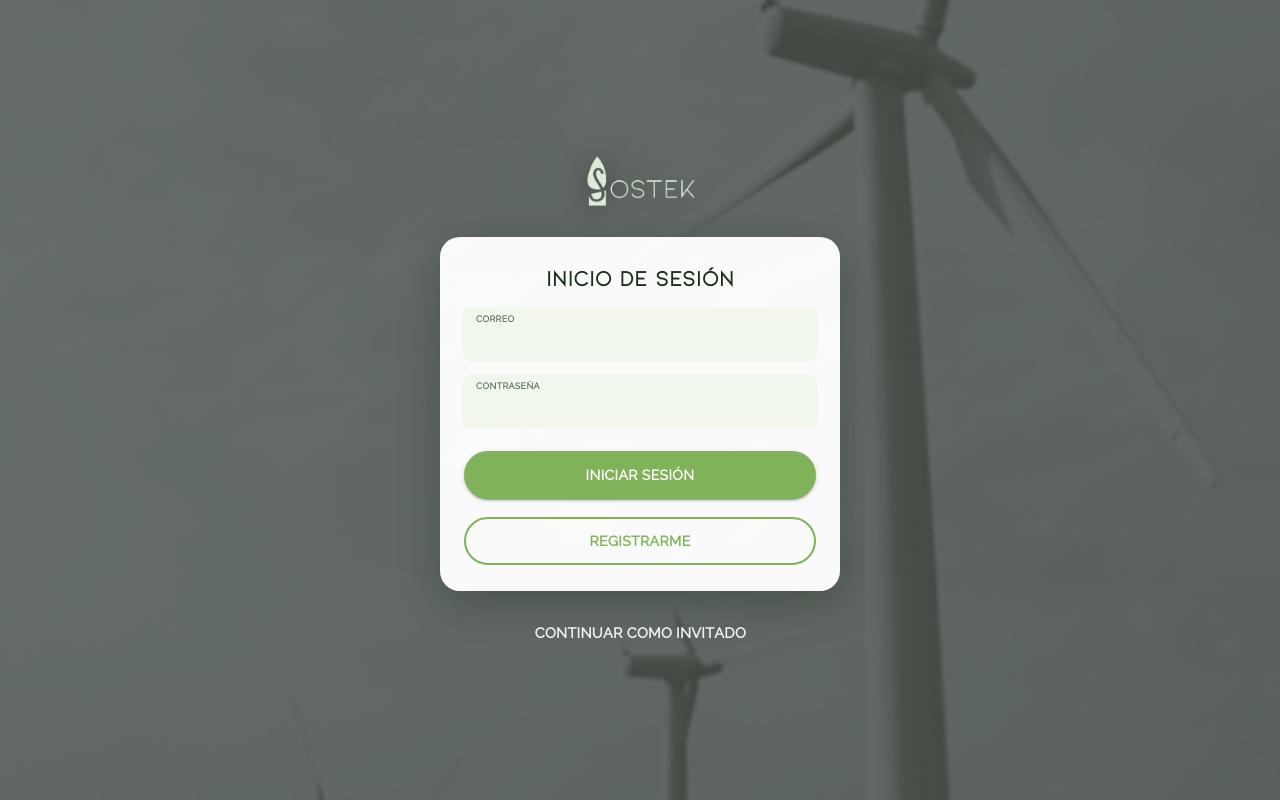
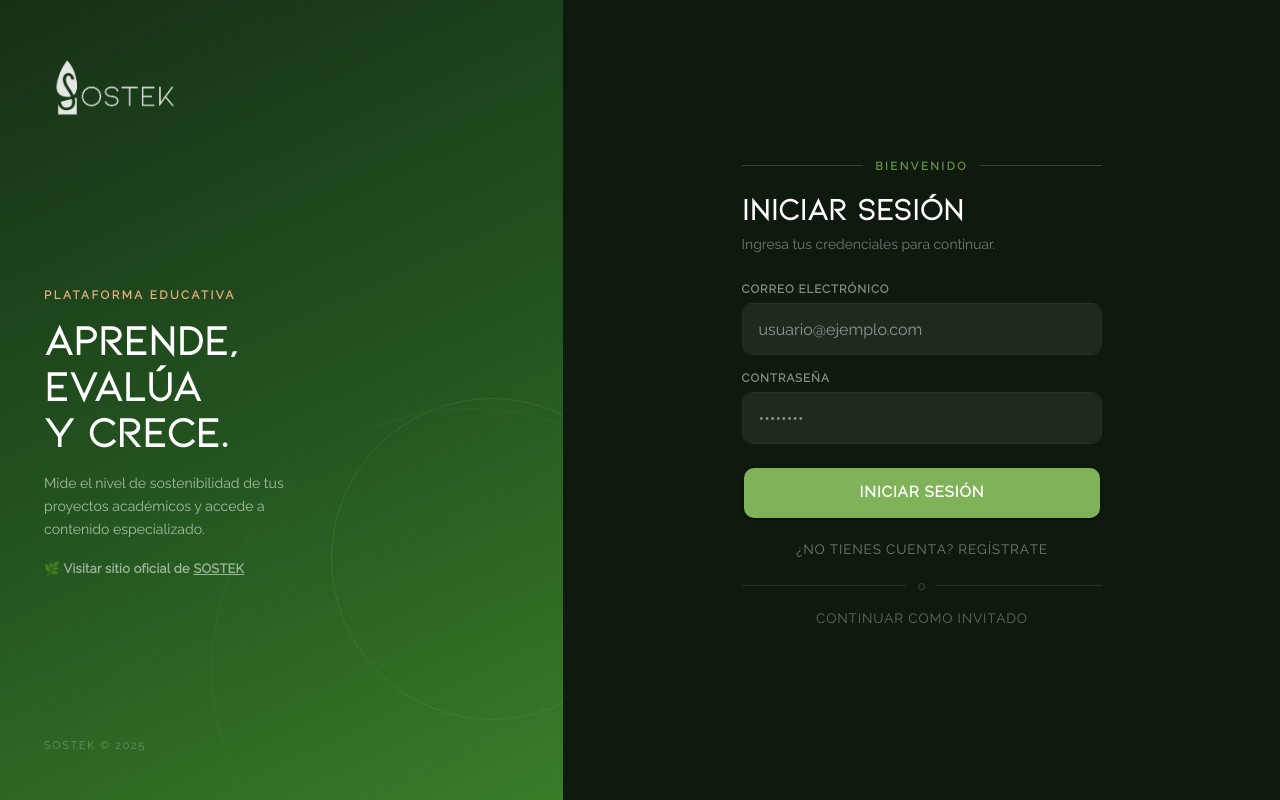
Before and after one commit to SostekMX/Sostek, a React (Create React App) app: page / in a window 1280 px wide. Built offline with nearby package versions, Linux system fonts and the light colour scheme.

Commit message:
style: rediseño de la pantalla de inicio de sesion

```diff
--- a/src/App.css
+++ b/src/App.css
@@ -168,7 +168,7 @@ ion-popover ion-item {
 
 .auth-overlay {
     min-height: 100vh;
-    background: rgba(10, 20, 10, 0.54);
+    background: linear-gradient(160deg, #0d1f0d 0%, #1c3e1c 55%, #2f6b22 100%);
     display: flex;
     align-items: center;
     justify-content: center;
@@ -222,11 +222,11 @@ ion-popover ion-item {
 }
 
 .auth-label {
-    color: #5a7260 !important;
-    font-size: 0.74rem !important;
-    font-weight: 600 !important;
+    color: #3d5e40 !important;
+    font-size: 0.82rem !important;
+    font-weight: 700 !important;
     text-transform: uppercase;
-    letter-spacing: 0.5px;
+    letter-spacing: 0.6px;
     margin-bottom: 2px;
 }
 
--- a/src/pages/logIn/LogIn.css
+++ b/src/pages/logIn/LogIn.css
@@ -1 +1,271 @@
-/* Auth styles live in App.css (shared with SignUp) */
+/* === LOGIN: Split layout === */
+
+.login-split {
+    display: flex;
+    min-height: 100vh;
+    background: #0e1a0e;
+}
+
+/* ─── Panel izquierdo (marca) ─── */
+.login-brand {
+    display: none;
+    flex-direction: column;
+    justify-content: space-between;
+    padding: 48px 44px;
+    background: linear-gradient(155deg, #163016 0%, #245620 55%, #3a7c28 100%);
+    flex: 0 0 44%;
+    position: relative;
+    overflow: hidden;
+}
+
+/* Círculos decorativos */
+.login-brand::before {
+    content: '';
+    position: absolute;
+    width: 320px;
+    height: 320px;
+    border-radius: 50%;
+    border: 1px solid rgba(128, 178, 89, 0.18);
+    bottom: 80px;
+    right: -90px;
+}
+
+.login-brand::after {
+    content: '';
+    position: absolute;
+    width: 520px;
+    height: 520px;
+    border-radius: 50%;
+    border: 1px solid rgba(128, 178, 89, 0.09);
+    bottom: -130px;
+    right: -170px;
+}
+
+.login-brand__logo {
+    height: auto;
+    width: 140px;
+    object-fit: contain;
+    filter: brightness(0) invert(1);
+    opacity: 0.88;
+    position: relative;
+    z-index: 1;
+}
+
+.login-brand__content {
+    flex: 1;
+    display: flex;
+    flex-direction: column;
+    justify-content: center;
+    padding: 40px 0;
+    position: relative;
+    z-index: 1;
+}
+
+.login-brand__tag {
+    color: #ecaf80;
+    font-size: 0.72rem;
+    font-weight: 700;
+    text-transform: uppercase;
+    letter-spacing: 2.5px;
+    margin: 0 0 14px;
+}
+
+.login-brand__headline {
+    color: #ffffff;
+    font-size: 2.6rem;
+    font-weight: 800;
+    line-height: 1.1;
+    margin: 0 0 18px;
+    font-family: 'Kiona-Regular', 'Raleway', sans-serif;
+}
+
+.login-brand__desc {
+    color: rgba(255, 255, 255, 0.6);
+    font-size: 0.88rem;
+    line-height: 1.65;
+    margin: 0;
+    max-width: 280px;
+}
+
+.login-brand__footer {
+    color: rgba(255, 255, 255, 0.28);
+    font-size: 0.7rem;
+    letter-spacing: 1.5px;
+    margin: 0;
+    position: relative;
+    z-index: 1;
+}
+
+/* ─── Panel derecho (formulario) ─── */
+.login-form-panel {
+    flex: 1;
+    display: flex;
+    align-items: center;
+    justify-content: center;
+    padding: 40px 24px;
+    box-sizing: border-box;
+    min-height: 100vh;
+}
+
+.login-form-inner {
+    width: 100%;
+    max-width: 360px;
+    display: flex;
+    flex-direction: column;
+}
+
+/* Logo mobile */
+.login-logo-mobile {
+    height: auto;
+    width: 160px;
+    max-width: 60%;
+    margin-bottom: 32px;
+    align-self: center;
+    object-fit: contain;
+}
+
+/* BIENVENIDO */
+.login-welcome {
+    display: flex;
+    align-items: center;
+    gap: 12px;
+    margin-bottom: 18px;
+}
+
+.login-welcome__line {
+    flex: 1;
+    height: 1px;
+    background: rgba(128, 178, 89, 0.3);
+    display: block;
+}
+
+.login-welcome__text {
+    color: rgba(128, 178, 89, 0.8);
+    font-size: 0.7rem;
+    font-weight: 700;
+    letter-spacing: 2.5px;
+    white-space: nowrap;
+}
+
+/* Títulos */
+.login-title {
+    color: #ffffff;
+    font-size: 1.9rem;
+    font-weight: 800;
+    margin: 0 0 8px;
+    font-family: 'Kiona-Regular', 'Raleway', sans-serif;
+    line-height: 1.15;
+}
+
+.login-subtitle {
+    color: rgba(255, 255, 255, 0.42);
+    font-size: 0.87rem;
+    margin: 0 0 28px;
+    line-height: 1.5;
+}
+
+/* Campos */
+.login-fields {
+    display: flex;
+    flex-direction: column;
+    gap: 16px;
+    margin-bottom: 24px;
+}
+
+.login-field {
+    display: flex;
+    flex-direction: column;
+    gap: 7px;
+}
+
+.login-field__label {
+    color: rgba(255, 255, 255, 0.5);
+    font-size: 0.72rem;
+    font-weight: 700;
+    text-transform: uppercase;
+    letter-spacing: 1px;
+}
+
+.login-field__item {
+    --background: rgba(255, 255, 255, 0.07);
+    --border-radius: 10px;
+    --padding-start: 16px;
+    --padding-end: 16px;
+    --min-height: 50px;
+    --inner-padding-end: 0;
+    --color: #ffffff;
+    --placeholder-color: rgba(255, 255, 255, 0.26);
+    --highlight-color-focused: #80b259;
+    border: 1px solid rgba(255, 255, 255, 0.1);
+    border-radius: 10px;
+    transition: border-color 0.2s;
+}
+
+/* Botones */
+.login-btn-main {
+    --border-radius: 10px;
+    height: 50px;
+    font-weight: 700;
+    font-size: 0.95rem;
+    margin-bottom: 10px;
+    margin-top: 0;
+}
+
+.login-btn-secondary {
+    --color: rgba(255, 255, 255, 0.42);
+    font-size: 0.85rem;
+    margin-bottom: 4px;
+}
+
+/* Divisor */
+.login-divider {
+    display: flex;
+    align-items: center;
+    gap: 12px;
+    margin: 6px 0 4px;
+}
+
+.login-divider span {
+    flex: 1;
+    height: 1px;
+    background: rgba(255, 255, 255, 0.1);
+    display: block;
+}
+
+.login-divider small {
+    color: rgba(255, 255, 255, 0.22);
+    font-size: 0.8rem;
+}
+
+/* Invitado */
+.login-btn-guest {
+    --color: rgba(255, 255, 255, 0.35);
+    font-size: 0.85rem;
+}
+
+/* Link sitio oficial — panel izquierdo */
+.login-brand__site-link {
+    display: inline-block;
+    margin-top: 20px;
+    color: rgba(255, 255, 255, 0.55);
+    font-size: 0.8rem;
+    font-weight: 600;
+    text-decoration: none;
+    letter-spacing: 0.3px;
+    transition: color 0.2s;
+}
+
+.login-brand__site-link:hover {
+    color: rgba(255, 255, 255, 0.88);
+}
+
+/* ─── Desktop: mostrar panel izquierdo, ocultar logo mobile ─── */
+@media (min-width: 640px) {
+    .login-brand {
+        display: flex;
+    }
+
+    .login-logo-mobile {
+        display: none;
+    }
+}
--- a/src/pages/logIn/LogIn.tsx
+++ b/src/pages/logIn/LogIn.tsx
@@ -1,8 +1,7 @@
-import { IonButton, IonAlert, IonContent, IonInput, IonItem, IonLabel, IonPage } from '@ionic/react';
+import { IonButton, IonAlert, IonContent, IonInput, IonItem, IonPage } from '@ionic/react';
 import { useEffect, useState } from 'react';
 import { useHistory } from "react-router-dom";
 import axios from 'axios';
-import '../../theme/variables.css';
 import '../../App.css';
 import './LogIn.css';
 
@@ -37,42 +36,95 @@ const LogIn: React.FC = () => {
 
     return (
         <IonPage>
-            <IonContent fullscreen class='bg-img'>
-                <div className='auth-overlay'>
-                    <div className='auth-wrapper'>
-                        <img src="/assets/sostek-logo.png" className='auth-logo' alt='Sostek' />
-                        <div className='auth-card'>
-                            <h2 className='auth-title'>Inicio de sesi&oacute;n</h2>
-                            <IonItem className='auth-input-item' lines='none'>
-                                <IonLabel position='stacked' className='auth-label'>Correo</IonLabel>
+            <IonContent fullscreen>
+                <div className='login-split'>
+
+                    {/* Panel izquierdo — solo desktop */}
+                    <div className='login-brand'>
+                        <img src="/assets/sostek-logo.png" className='login-brand__logo' alt='Sostek' />
+                        <div className='login-brand__content'>
+                            <p className='login-brand__tag'>Plataforma Educativa</p>
+                            <h1 className='login-brand__headline'>
+                                Aprende,<br />eval&uacute;a<br />y crece.
+                            </h1>
+                            <p className='login-brand__desc'>
+                                Mide el nivel de sostenibilidad de tus proyectos acad&eacute;micos
+                                y accede a contenido especializado.
+                            </p>
+                            <a
+                                href='https://sostek.tec.mx/es'
+                                target='_blank'
+                                rel='noopener noreferrer'
+                                className='login-brand__site-link'
+                            >
+                                🌿 Visitar sitio oficial de <u>SOSTEK</u>
+                            </a>
+                        </div>
+                        <p className='login-brand__footer'>SOSTEK &copy; 2025</p>
+                    </div>
+
+                    {/* Panel derecho — formulario */}
+                    <div className='login-form-panel'>
+                        <div className='login-form-inner'>
+
+                            {/* Logo — solo mobile */}
+                            <img src="/assets/sostek-logo.png" className='login-logo-mobile' alt='Sostek' />
+
+                            <div className='login-welcome'>
+                                <span className='login-welcome__line' />
+                                <span className='login-welcome__text'>BIENVENIDO</span>
+                                <span className='login-welcome__line' />
+                            </div>
+
+                            <h2 className='login-title'>Iniciar sesi&oacute;n</h2>
+                            <p className='login-subtitle'>Ingresa tus credenciales para continuar.</p>
+
+                            <div className='login-fields'>
+                                <div className='login-field'>
+                                    <label className='login-field__label'>Correo electr&oacute;nico</label>
+                                    <IonItem className='login-field__item' lines='none'>
                                         <IonInput
                                             type='email'
+                                            placeholder='usuario@ejemplo.com'
                                             value={email}
                                             onIonChange={(e) => setEmail(e.target.value as string)}
                                         />
                                     </IonItem>
-                            <IonItem className='auth-input-item' lines='none'>
-                                <IonLabel position='stacked' className='auth-label'>Contrase&ntilde;a</IonLabel>
+                                </div>
+                                <div className='login-field'>
+                                    <label className='login-field__label'>Contrase&ntilde;a</label>
+                                    <IonItem className='login-field__item' lines='none'>
                                         <IonInput
                                             type='password'
+                                            placeholder='••••••••'
                                             value={password}
                                             onIonChange={(e) => setPassword(e.target.value as string)}
                                         />
                                     </IonItem>
-                            <div className='auth-actions'>
-                                <IonButton expand='block' color='primary' onClick={loginUser}>
+                                </div>
+                            </div>
+
+                            <IonButton expand='block' color='primary' onClick={loginUser} className='login-btn-main'>
                                 Iniciar sesi&oacute;n
                             </IonButton>
-                                <IonButton expand='block' fill='outline' color='primary' href='SignUp'>
-                                    Registrarme
+
+                            <IonButton expand='block' fill='clear' href='SignUp' className='login-btn-secondary'>
+                                &iquest;No tienes cuenta? Reg&iacute;strate
                             </IonButton>
+
+                            <div className='login-divider'>
+                                <span /><small>o</small><span />
+                            </div>
+
+                            <IonButton expand='block' fill='clear' href='MainMenu' className='login-btn-guest'>
+                                Continuar como invitado
+                            </IonButton>
+
+
                         </div>
                     </div>
-                        <IonButton fill='clear' className='auth-guest-btn' href='MainMenu'>
-                            Continuar como invitado
-                        </IonButton>
                 </div>
-                </div>
+
                 <IonAlert
                     isOpen={showAlert}
                     onDidDismiss={() => setShowAlert(false)}
```
Lines whose indentation alone changed are shown as unchanged.
